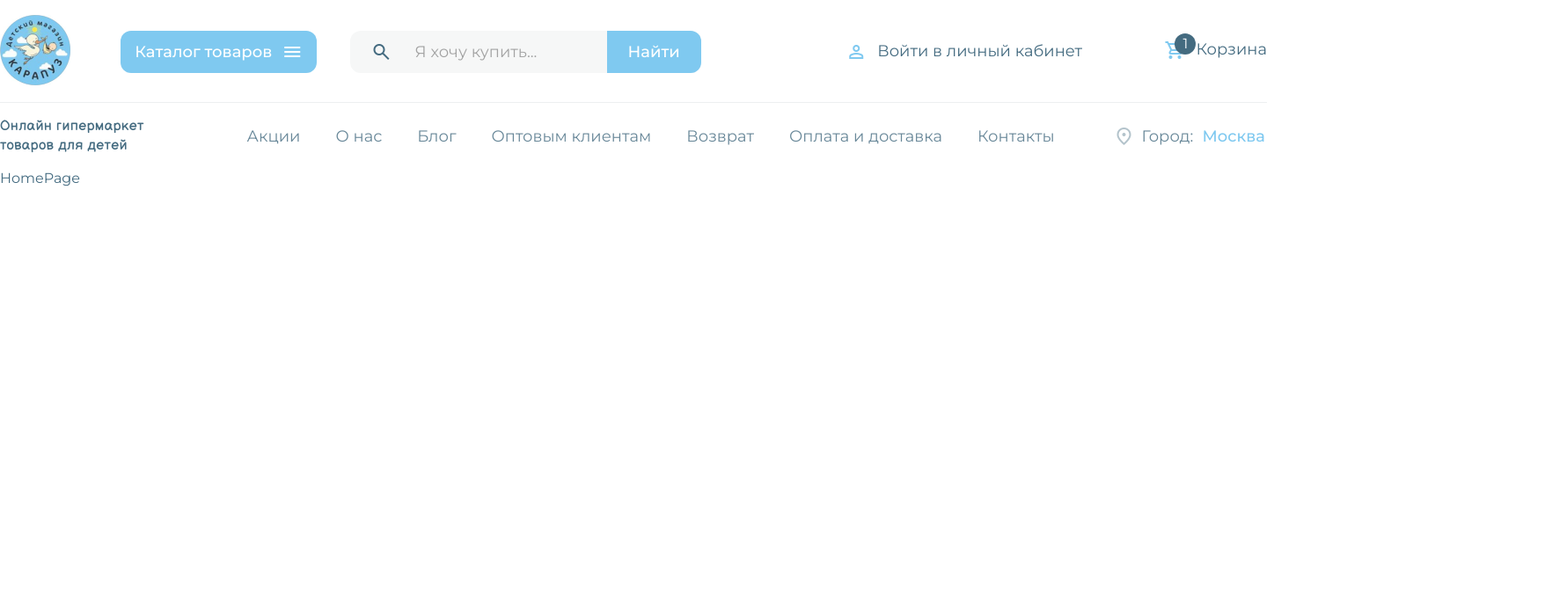
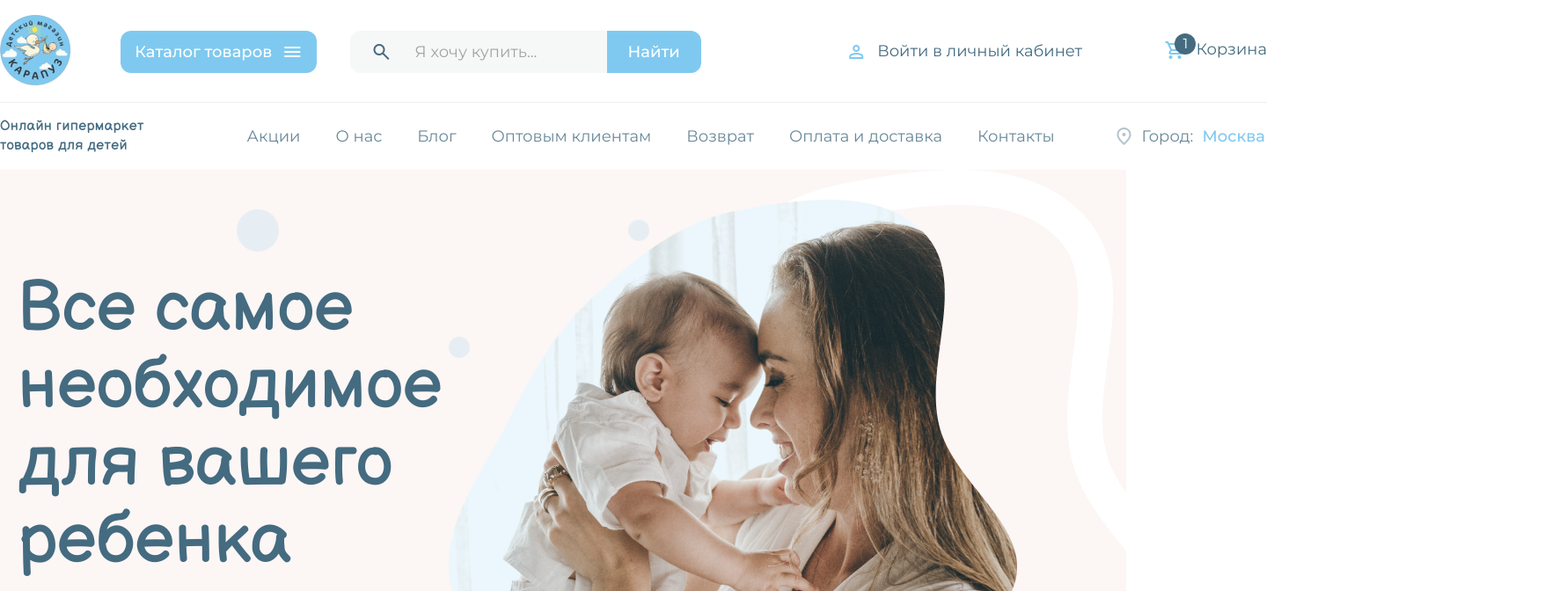
Before and after one commit to ketrin-net/ToddlerShop, a React (Create React App) app: page / in a window 1280 px wide. Shown: the top 672 px of the page at 88% size, 1764 px wide, since content can reach past the window. Built offline with nearby package versions, Linux system fonts and the light colour scheme.

Commit message:
add pages in App

```diff
--- a/src/App.tsx
+++ b/src/App.tsx
@@ -1,8 +1,8 @@
 import './App.scss';
 import { BrowserRouter, Route, Routes } from 'react-router-dom';
 import { HeaderSelector } from './components/HeaderSelector/HeaderSelector';
+import { HomePage } from './pages/HomePage/HomePage';
 import { Path } from './enums';
-import { HomePage } from './pages/HomePage/HomePage';
 import NotFoundPage from './pages/NotFoundPage/NotFoundPage';
 import React from 'react';
 
@@ -14,7 +14,7 @@ export const App = (props: AppProps) => {
       <BrowserRouter>
         <HeaderSelector />
         <Routes>
-          <Route path={Path.HomePage} element={<div>HomePage</div>} />
+          <Route path={Path.HomePage} element={<HomePage />} />
           <Route path={Path.BucketPAge} element={<div>BucketPAge</div>} />
           <Route path={Path.CheckoutPage} element={<div>CheckoutPage</div>} />
           <Route path={Path.PaymentPage} element={<div>PaymentPage</div>} />
@@ -43,7 +43,7 @@ export const App = (props: AppProps) => {
           <Route path={Path.WholesalersPage} element={<div>WholesalersPage</div>} />
           <Route path={Path.AboutUsPage} element={<div>AboutUsPage</div>} />
           <Route path={Path.ReturnGoodsPage} element={<div>ReturnGoodsPage</div>} />
-          <Route path={Path.NotFoundPage} element={<div>NotFoundPage</div>} />
+          <Route path={Path.NotFoundPage} element={<NotFoundPage />} />
         </Routes>
       </BrowserRouter>
     </>
```
